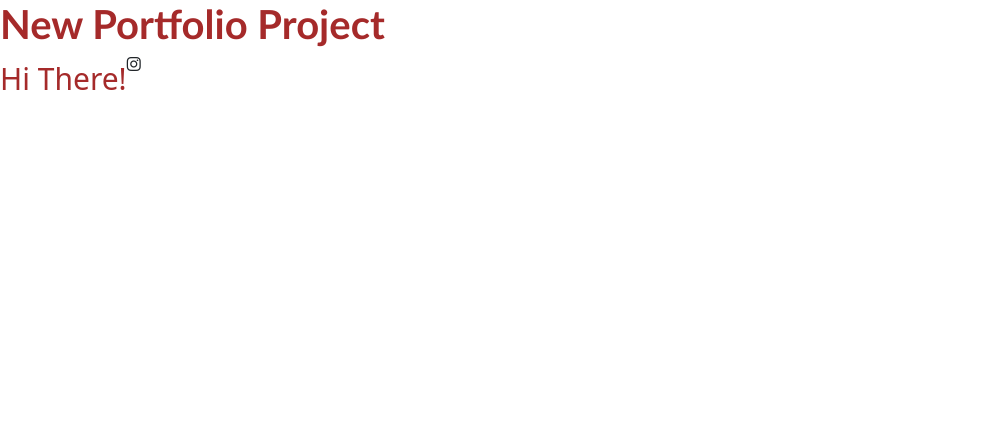
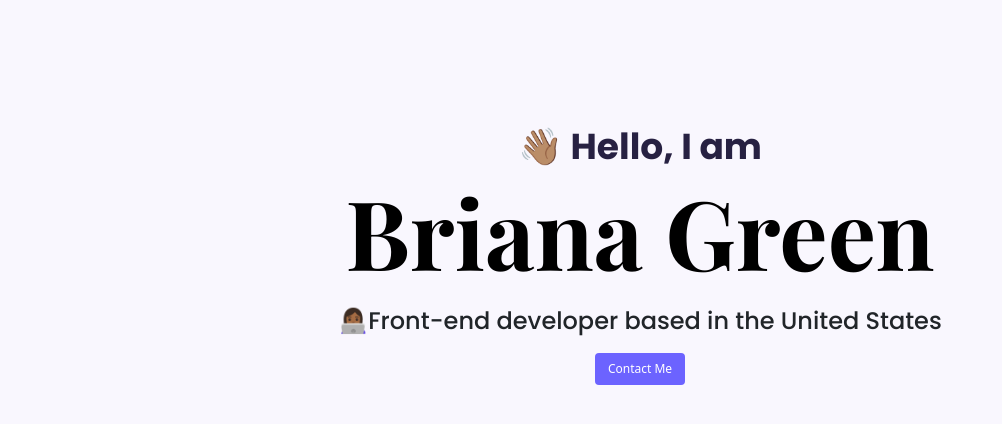
Before and after one commit to AnaGreen4/portfolio-project-, a plain HTML site: page index.html in a window 1280 px wide. Shown: the whole page, without its empty margins (0-1002 px from the left). Drawn offline with nearby package versions, Linux system fonts and the light colour scheme.

Commit message:
formatting, margins, fonts, button

```diff
--- a/index.html
+++ b/index.html
@@ -25,8 +25,14 @@
     ></script>
 </head>
 <body>
-  <h1> New Portfolio Project </h1>
-  <div class="d-flex">
-  <p> Hi There!</p> <i class="fab fa-instagram"></i>
+
+  <div class="hero">
+  <p> 👋🏽 Hello, I am </p>
+  <h1>Briana Green</h1>
+  <h2>👩🏾‍💻Front-end developer based in the United States</h2>
+  <div>
+    <a href="#" class="btn btn-branding">Contact Me</a>
+</div>
+
 </div>
 </body>
--- a/styles/portfolio.css
+++ b/styles/portfolio.css
@@ -1,10 +1,36 @@
+
+p,
+h2 {
+    font-family: "Poppins", sans-serif;
+}
 h1 {
-    color: brown;
-    font-weight:600;
-    font-size: 40px;
-    font-family: 'Gill Sans', 'Gill Sans MT', Calibri, 'Trebuchet MS', sans-serif;
+    color: black;
+    font-family: "Playfair Display", serif;
+    font-weight: bold;
+    font-size: 96px;
+  }
+
+
+.hero {
+
+    background: #f9f7fe;
+    text-align: center;
+    padding:120px 60px;
 }
-p {
-    font-size:30px;
-    color: brown;
+.hero p {
+    font-size: 36px;
+    font-weight: bolder;
+    margin: 0;
+    color: #272142;
 }
+.hero h2{
+    font-weight: normal;
+    line-height: 2;
+    font-size: 24px;
+}
+ .btn-branding {
+    background: #6c63ff;
+    border-radius: 4px;
+    color:white;
+    font-size: 12px;
+}
```
